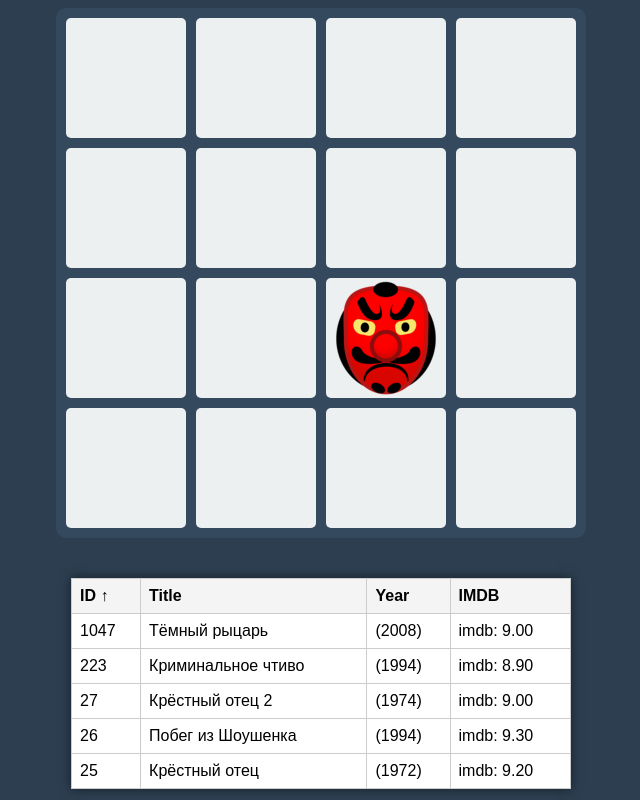
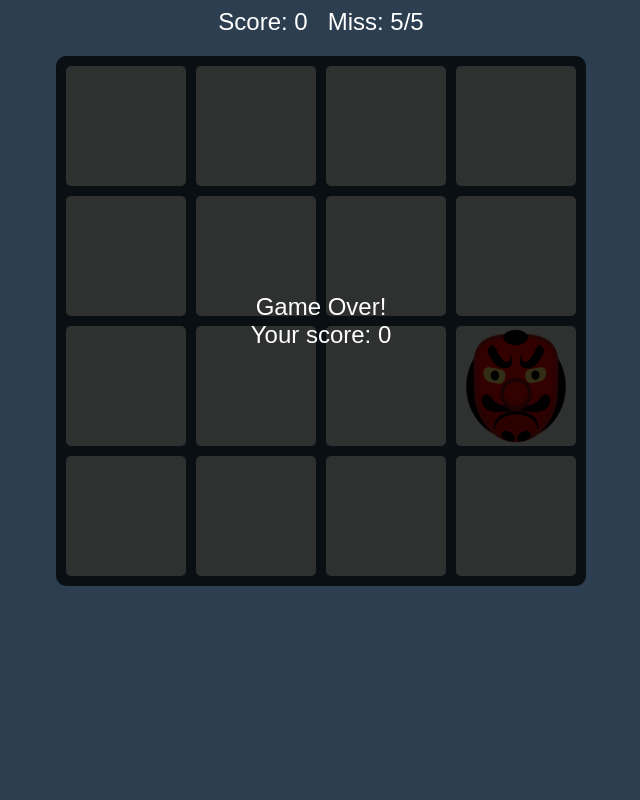
Before and after one commit to Seba69xxx/ahj-env-task, a website built with webpack: page src/index.html in a window 1280 px wide. Shown: the whole page, without its empty margins (319-959 px from the left). Built offline with nearby package versions, Linux system fonts and the light colour scheme.

Commit message:
Fix Event Handling task: remove alert, use append, add alt, optimize random

```diff
--- a/src/css/style.css
+++ b/src/css/style.css
@@ -7,13 +7,12 @@
   display: flex;
   flex-direction: column;
   align-items: center;
-  gap: 40px;
+  gap: 20px;
 }
 
 .status-bar {
   display: flex;
   gap: 20px;
-  margin-bottom: 20px;
   font-size: 24px;
 }
 
@@ -25,6 +24,7 @@
   background: #34495e;
   padding: 10px;
   border-radius: 10px;
+  position: relative;
 }
 
 .cell {
@@ -42,21 +42,19 @@
   pointer-events: none;
 }
 
-.table-container table {
-  border-collapse: collapse;
-  width: 500px;
-  background-color: #fff;
-  color: #000;
-  box-shadow: 0 0 10px rgba(0,0,0,0.5);
+.game-over {
+  position: absolute;
+  top: 0;
+  left: 0;
+  width: 100%;
+  height: 100%;
+  background: rgba(0, 0, 0, 0.8);
+  display: flex;
+  justify-content: center;
+  align-items: center;
+  flex-direction: column;
+  color: white;
+  font-size: 24px;
+  border-radius: 10px;
+  z-index: 10;
 }
-
-.table-container th, .table-container td {
-  border: 1px solid #ccc;
-  padding: 8px;
-  text-align: left;
-}
-
-.table-container th {
-  background: #f4f4f4;
-  cursor: pointer;
-}
--- a/src/index.js
+++ b/src/index.js
@@ -1,15 +1,11 @@
 import './css/style.css';
-import Game from './js/game';
-import TableSorter from './js/table';
+import GamePlay from './js/GamePlay';
+import GameController from './js/GameController';
 
 document.addEventListener('DOMContentLoaded', () => {
-  const gameContainer = document.createElement('div');
-  document.body.append(gameContainer);
-  const game = new Game(gameContainer);
-  game.init();
+  const gamePlay = new GamePlay();
+  gamePlay.bindToDOM(document.querySelector('body'));
 
-  const tableContainer = document.createElement('div');
-  document.body.append(tableContainer);
-  const tableSorter = new TableSorter(tableContainer);
-  tableSorter.init();
+  const gameController = new GameController(gamePlay);
+  gameController.init();
 });
--- a/src/js/GameController.js
+++ b/src/js/GameController.js
@@ -8,6 +8,8 @@
     this.currentPosition = null;
     this.timerId = null;
     this.isGoblinLocked = false;
+    this.maxMisses = 5;
+    this.cellsCount = 16;
   }
 
   init() {
@@ -33,22 +35,23 @@
       this.miss += 1;
       this.gamePlay.updateStats(this.score, this.miss);
 
-      if (this.miss >= 5) {
+      if (this.miss >= this.maxMisses) {
         this.gameOver();
         return;
       }
     }
 
-    let newPosition = Math.floor(Math.random() * 16);
-    while (newPosition === this.currentPosition) {
-      newPosition = Math.floor(Math.random() * 16);
-    }
+    let newPosition;
+    do {
+      newPosition = Math.floor(Math.random() * this.cellsCount);
+    } while (newPosition === this.currentPosition);
 
     this.currentPosition = newPosition;
     this.isGoblinLocked = true;
 
     const img = document.createElement('img');
     img.src = goblinImg;
+    img.alt = 'Goblin';
     img.classList.add('goblin');
 
     this.gamePlay.redrawPositions(this.currentPosition, img);
@@ -68,6 +71,6 @@
   gameOver() {
     clearInterval(this.timerId);
     this.timerId = null;
-    alert(`Game Over! Your score: ${this.score}`);
+    this.gamePlay.showGameOver(this.score);
   }
 }
--- a/src/js/GamePlay.js
+++ b/src/js/GamePlay.js
@@ -31,7 +31,7 @@
     for (let i = 0; i < this.boardSize ** 2; i += 1) {
       const cell = document.createElement('div');
       cell.classList.add('cell');
-      this.boardEl.appendChild(cell);
+      this.boardEl.append(cell);
     }
 
     this.cells = Array.from(this.boardEl.children);
@@ -44,13 +44,23 @@
     }
 
     if (position !== null) {
-      this.cells[position].appendChild(imgElement);
+      this.cells[position].append(imgElement);
     }
   }
 
   updateStats(score, miss) {
     this.scoreEl.textContent = score;
     this.missEl.textContent = miss;
+  }
+
+  showGameOver(score) {
+    const gameOverDiv = document.createElement('div');
+    gameOverDiv.classList.add('game-over');
+    gameOverDiv.innerHTML = `
+      <span>Game Over!</span>
+      <span>Your score: ${score}</span>
+    `;
+    this.boardEl.append(gameOverDiv);
   }
 
   addCellClickListener(callback) {
```
